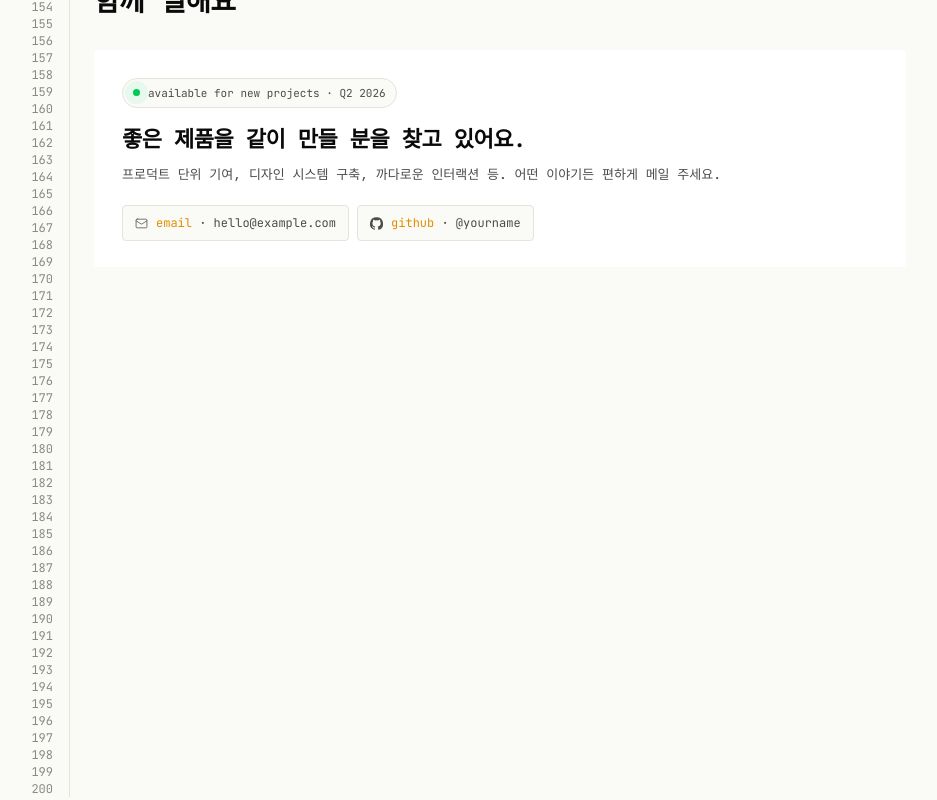
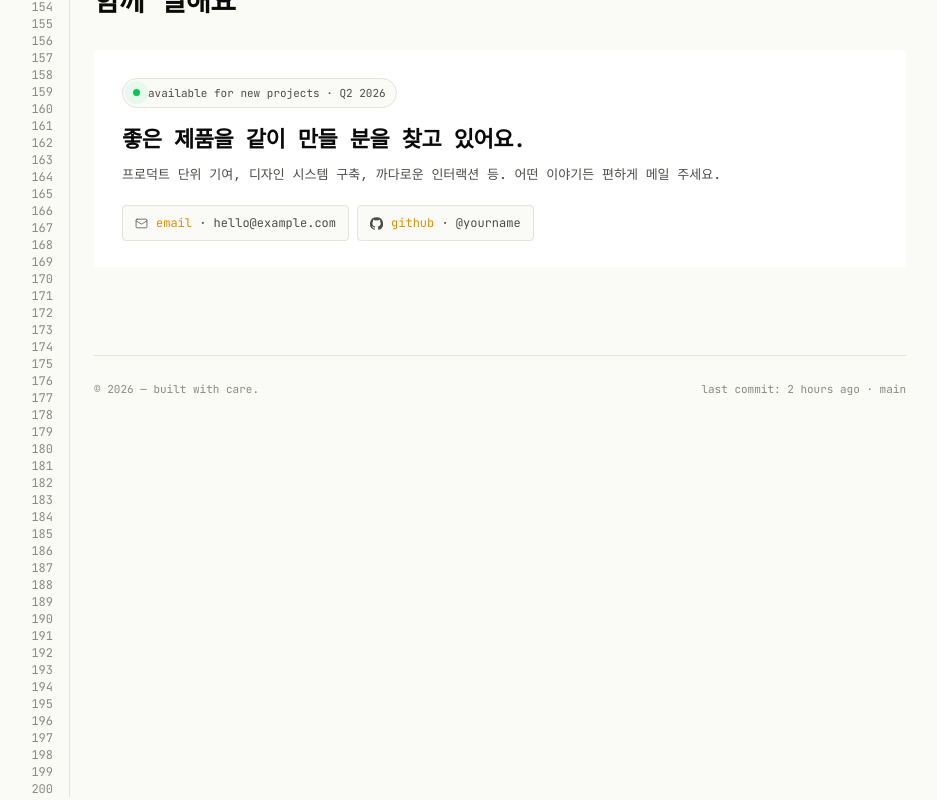
Before and after one commit to chano6/my-portfolio, a Next.js app: page / in a window 1280 px wide. Shown: the part 2649-3449 px from the top of the page, without its empty margins (168-1105 px from the left). Built offline with nearby package versions, Linux system fonts and the light colour scheme.

Commit message:
style: footer 퍼블리싱

```diff
--- /dev/null
+++ b/src/components/common/footer.tsx
@@ -0,0 +1,10 @@
+function Footer() {
+  return (
+    <footer className="mt-20 flex flex-col flex-wrap justify-between gap-1.5 border-line border-t pt-6 pb-8 text-[11px] text-fg-muted md:flex-row md:gap-3">
+      <span>© 2026 — built with care.</span>
+      <span>last commit: 2 hours ago · main</span>
+    </footer>
+  );
+}
+
+export default Footer;
--- a/src/components/hero/hero-section.tsx
+++ b/src/components/hero/hero-section.tsx
@@ -33,8 +33,7 @@ function HeroSection() {
         <Button className="inline-flex h-auto flex-1 cursor-pointer items-center gap-2 rounded-(--radius) border border-accent bg-accent px-3.5 py-3 font-medium text-accent-fg text-xs tracking-wide transition-all duration-(--t-fast) hover:border-accent hover:brightness-95 md:flex-none md:px-4 md:py-2.75">
           프로젝트 보기
           <ArrowRight
-            className="transition-transform duration-(--t-fast) group-hover/button:translate-x-0.75"
-            size={12}
+            className="size-3 transition-transform duration-(--t-fast) group-hover/button:translate-x-0.75"
             strokeWidth={2.25}
           />
         </Button>
--- a/src/components/templates/main-template.tsx
+++ b/src/components/templates/main-template.tsx
@@ -2,6 +2,7 @@
 
 import { PORTFOLIO_DATA } from "@/data/portfolio";
 import AboutSection from "../about/about-section";
+import Footer from "../common/footer";
 import Gutter from "../common/gutter";
 import ContactSection from "../contact/contact-section";
 import HeroSection from "../hero/hero-section";
@@ -20,6 +21,7 @@ function MainTemplate() {
         <SkillSection skills={SKILLS} />
         <ProjectSection projects={PROJECTS} />
         <ContactSection />
+        <Footer />
       </main>
     </div>
   );
```
